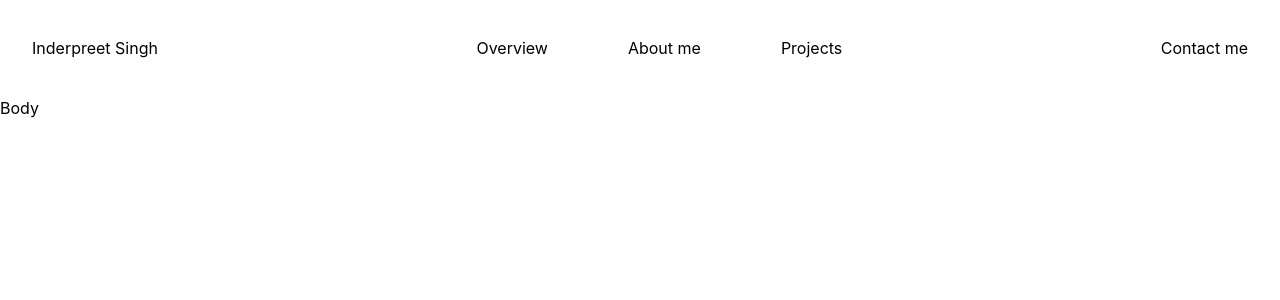
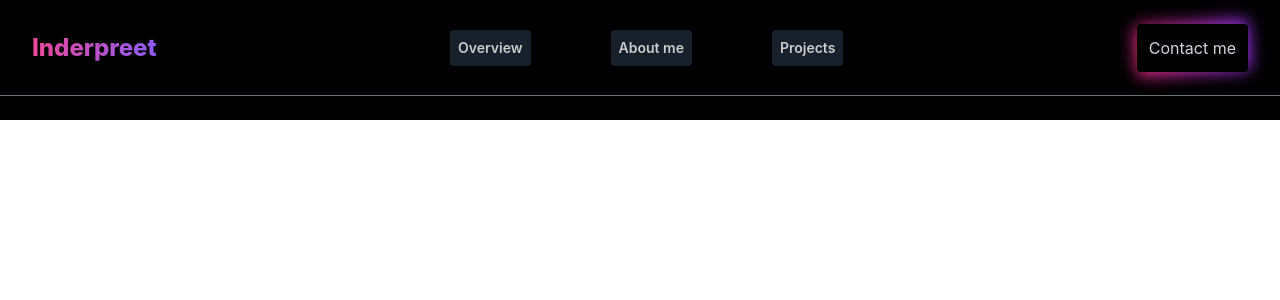
Before and after one commit to Inderpreet-React/portfolio, a React (Create React App) app: page / in a window 1280 px wide. Shown: the top 300 px of the page. Built offline with nearby package versions, Linux system fonts and the light colour scheme.

Commit message:
navbar initial design

```diff
--- a/src/App.js
+++ b/src/App.js
@@ -4,7 +4,7 @@ function App() {
 	return (
 		<div className="App">
 			<Navbar />
-			<div>Body</div>
+			<div className="mt-24 bg-black">Body</div>
 		</div>
 	);
 }
--- a/src/components/Navbar.js
+++ b/src/components/Navbar.js
@@ -2,14 +2,27 @@ import React from "react";
 
 export default function Navbar() {
 	return (
-		<div className="flex h-24 items-center justify-between p-4 md:p-8">
-			<h1>Inderpreet Singh</h1>
+		<div className="fixed top-0 left-0 flex h-24 w-full items-center justify-between border-b border-gray-500 bg-black p-4 text-white md:p-8">
+			<h1 className="bg-gradient-to-r from-pink-500 to-violet-500 bg-clip-text text-2xl font-extrabold text-transparent">
+				Inderpreet
+			</h1>
 			<ul className="hidden gap-20 md:visible md:flex">
-				<li>Overview</li>
-				<li>About me</li>
-				<li>Projects</li>
+				<li className="cursor-pointer rounded bg-gray-800 p-2 opacity-80 transition-colors hover:bg-rose-500 hover:opacity-100">
+					<div className="text-sm font-semibold text-white">Overview</div>
+				</li>
+				<li className="cursor-pointer rounded bg-gray-800 p-2 opacity-80 transition-colors hover:bg-amber-500 hover:opacity-100">
+					<div className="text-sm font-semibold text-white">About me</div>
+				</li>
+				<li className="cursor-pointer rounded bg-gray-800 p-2 opacity-80 transition-colors hover:bg-emerald-500 hover:opacity-100">
+					<div className="text-sm font-semibold text-white">Projects</div>
+				</li>
 			</ul>
-			<button>Contact me</button>
+			<div className="group relative">
+				<span className="group:duration-200 absolute -inset-0.5 animate-tilt rounded-lg bg-gradient-to-r from-pink-600 to-purple-600 blur group-hover:-inset-1"></span>
+				<button className="relative rounded bg-black p-3 text-gray-300 group-hover:text-white">
+					Contact me
+				</button>
+			</div>
 		</div>
 	);
 }
--- a/tailwind.config.js
+++ b/tailwind.config.js
@@ -2,7 +2,24 @@
 module.exports = {
 	content: ["./src/**/*.{html,js}"],
 	theme: {
-		extend: {},
+		extend: {
+			animation: {
+				tilt: "tilt 3s infinite linear",
+			},
+			keyframes: {
+				tilt: {
+					"0%, 50%, 100%": {
+						transform: "rotate(0deg)",
+					},
+					"25%": {
+						transform: "rotate(5deg)",
+					},
+					"75%": {
+						transform: "rotate(-5deg)",
+					},
+				},
+			},
+		},
 	},
 	plugins: [],
 };
```
